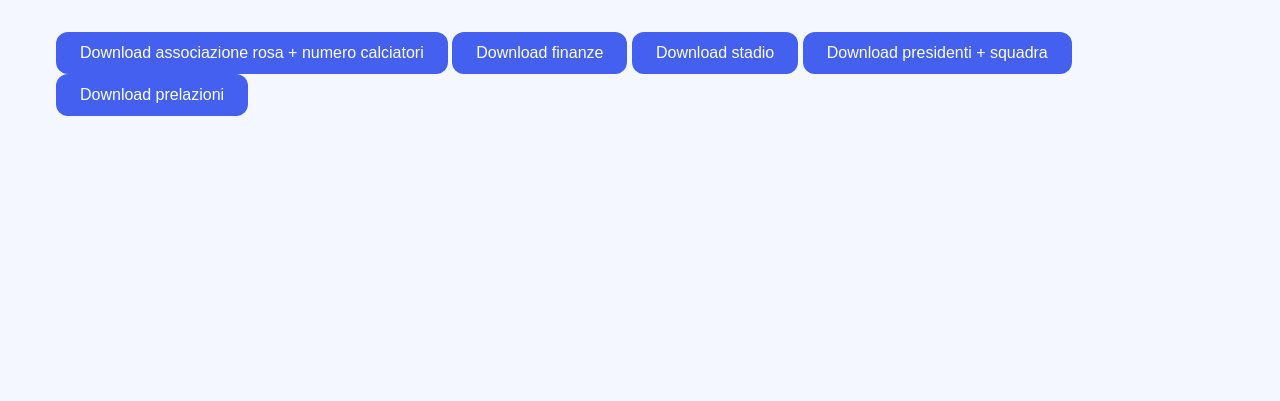
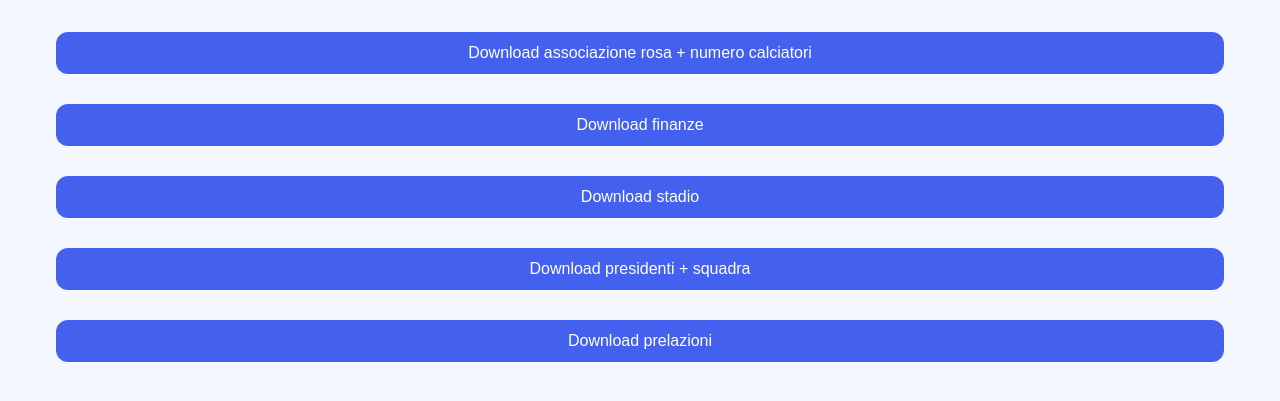
Before and after one commit to Sasynovic/fantamanager, a PHP site: page /admin/download.php in a window 1280 px wide. Shown: the part 58-459 px from the top of the page. Run offline with PHP 8.4, Linux system fonts and the light colour scheme; the visitor is signed in with stand-in values (Sample User, id 1); some libraries are stand-ins or nearby versions.

Commit message:
fix: refactoring css

```diff
--- a/admin/download.php
+++ b/admin/download.php
@@ -35,6 +35,16 @@ $nomeSezione = "download";
     <meta name="viewport" content="width=device-width, initial-scale=1.0">
     <title>Gestione <?php echo $nomeSezione?></title>
     <link href="https://fonts.googleapis.com/css2?family=Inter:wght@300;400;500;600;700&display=swap" rel="stylesheet">
+
+    <style>
+        .app-container {
+            max-width: 1200px;
+            margin: 0 auto;
+            padding: 2rem 1rem;
+            display: flex;
+            flex-direction: column;
+            gap: 30px;
+    </style>
 </head>
 <body>
 <div class="app-container">
@@ -44,6 +54,7 @@ $nomeSezione = "download";
         <button id="download-presidenti" class="btn btn-primary"> Download presidenti + squadra</button>
         <button id="download-prelazioni" class="btn btn-primary"> Download prelazioni</button>
     </div>
+
 
     <script src="https://cdnjs.cloudflare.com/ajax/libs/PapaParse/5.4.1/papaparse.min.js"></script>
     <script src="https://cdnjs.cloudflare.com/ajax/libs/xlsx/0.18.5/xlsx.full.min.js"></script>
```
